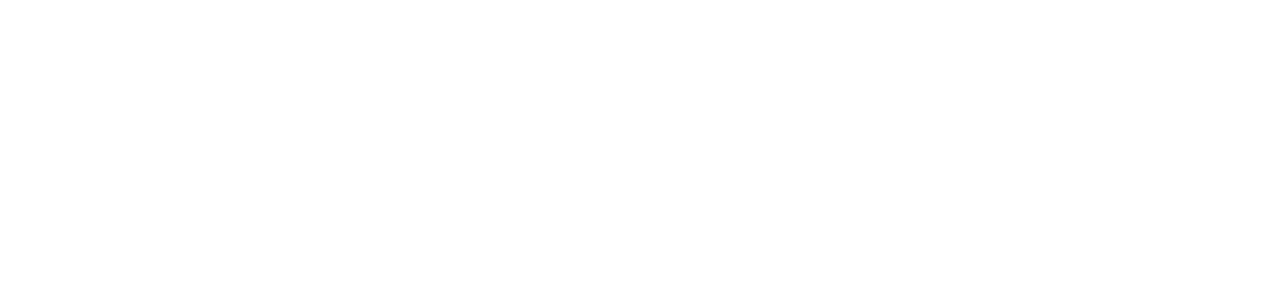
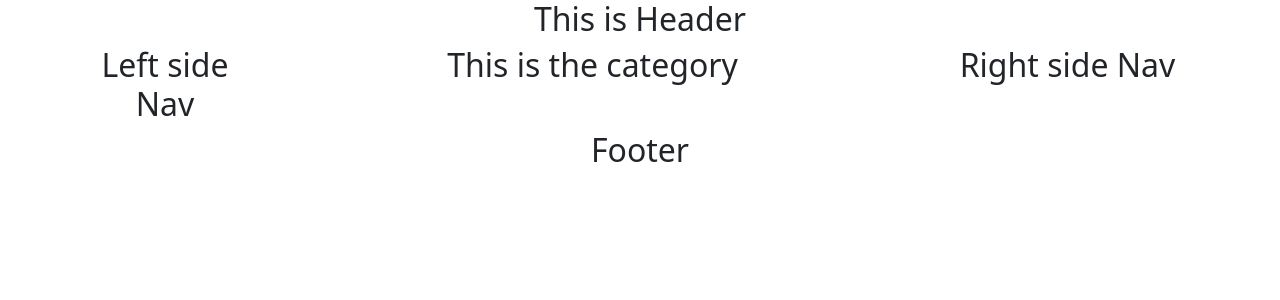
Before and after one commit to abdurrahman720/dragon-news-REACT, a React (Create React App) app: page /category/1 in a window 1280 px wide. Shown: the top 300 px of the page. Built offline with nearby package versions, Linux system fonts and the light colour scheme.

Commit message:
folder and components structure

```diff
--- a/src/App.js
+++ b/src/App.js
@@ -1,9 +1,11 @@
+import { RouterProvider } from 'react-router-dom';
 import './App.css';
+import { router } from './Routes/Routes';
 
 function App() {
   return (
     <div className="App">
-
+     <RouterProvider router={router}></RouterProvider>
     </div>
   );
 }
--- /dev/null
+++ b/src/Pages/Category/Category.js
@@ -0,0 +1,11 @@
+import React from 'react';
+
+const Category = () => {
+    return (
+        <div>
+            <h2>This is the category</h2>
+        </div>
+    );
+};
+
+export default Category;
--- /dev/null
+++ b/src/Pages/Home/Home.js
@@ -0,0 +1,11 @@
+import React from 'react';
+
+const Home = () => {
+    return (
+        <div>
+            <h2>This is Home</h2>
+        </div>
+    );
+};
+
+export default Home;
--- /dev/null
+++ b/src/Pages/News/News.js
@@ -0,0 +1,11 @@
+import React from 'react';
+
+const News = () => {
+    return (
+        <div>
+            <h2>This is News</h2>
+        </div>
+    );
+};
+
+export default News;
--- /dev/null
+++ b/src/Shared/Footer.js
@@ -0,0 +1,11 @@
+import React from 'react';
+
+const Footer = () => {
+    return (
+        <div>
+            <h2>Footer</h2>
+        </div>
+    );
+};
+
+export default Footer;
--- /dev/null
+++ b/src/Shared/Header.js
@@ -0,0 +1,11 @@
+import React from 'react';
+
+const Header = () => {
+    return (
+        <div>
+            <h2>This is Header</h2>
+        </div>
+    );
+};
+
+export default Header;
--- /dev/null
+++ b/src/Shared/LeftSideNav/LeftSideNav.js
@@ -0,0 +1,11 @@
+import React from 'react';
+
+const LeftSideNav = () => {
+    return (
+        <div>
+            <h2>Left side Nav</h2>
+        </div>
+    );
+};
+
+export default LeftSideNav;
--- /dev/null
+++ b/src/Shared/RightSideNav/RightSideNav.js
@@ -0,0 +1,11 @@
+import React from 'react';
+
+const RightSideNav = () => {
+    return (
+        <div>
+            <h2>Right side Nav</h2>
+        </div>
+    );
+};
+
+export default RightSideNav;
--- /dev/null
+++ b/src/layout/Main.js
@@ -0,0 +1,31 @@
+import React from 'react';
+import { Col, Container, Row } from 'react-bootstrap';
+import { Outlet } from 'react-router-dom';
+import Footer from '../Shared/Footer';
+import Header from '../Shared/Header';
+import LeftSideNav from '../Shared/LeftSideNav/LeftSideNav';
+import RightSideNav from '../Shared/RightSideNav/RightSideNav';
+
+const Main = () => {
+    return (
+        <div>
+            <Header></Header>
+             <Container>
+            <Row>
+                <Col lg="2">
+                   <LeftSideNav></LeftSideNav>
+                </Col>
+                <Col lg="7">
+                    <Outlet></Outlet>
+                </Col>
+                <Col lg="3">
+                    <RightSideNav></RightSideNav>
+                </Col>
+            </Row>
+            </Container>
+            <Footer></Footer>
+       </div>
+    );
+};
+
+export default Main;
```
Also changed, not shown: src/Routes/Routes.js (added, +27 -0 lines).
